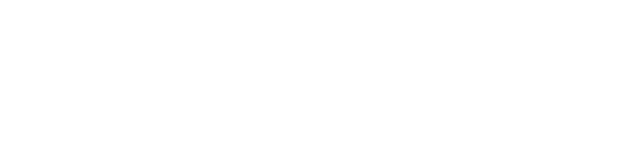
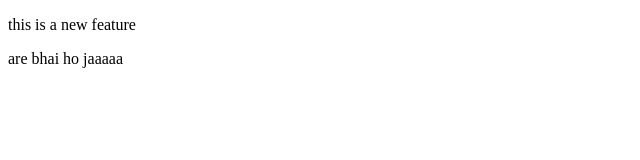
Before and after one commit to Muzzammil-Shaikh1/Localrepo, a plain HTML site: page Localrepo/index.html in a window 1280 px wide. Shown: the whole page, without its empty margins (0-640 px from the left). Drawn offline with Linux system fonts and the light colour scheme.

Commit message:
this is hoja

```diff
--- a/Localrepo/index.html
+++ b/Localrepo/index.html
@@ -9,5 +9,7 @@
     <div class="containor">
         <div class="box"></div>
     </div>
+    <p>this is a new feature</p>
+    <p>are bhai ho jaaaaa</p>
 </body>
 </html>
```
